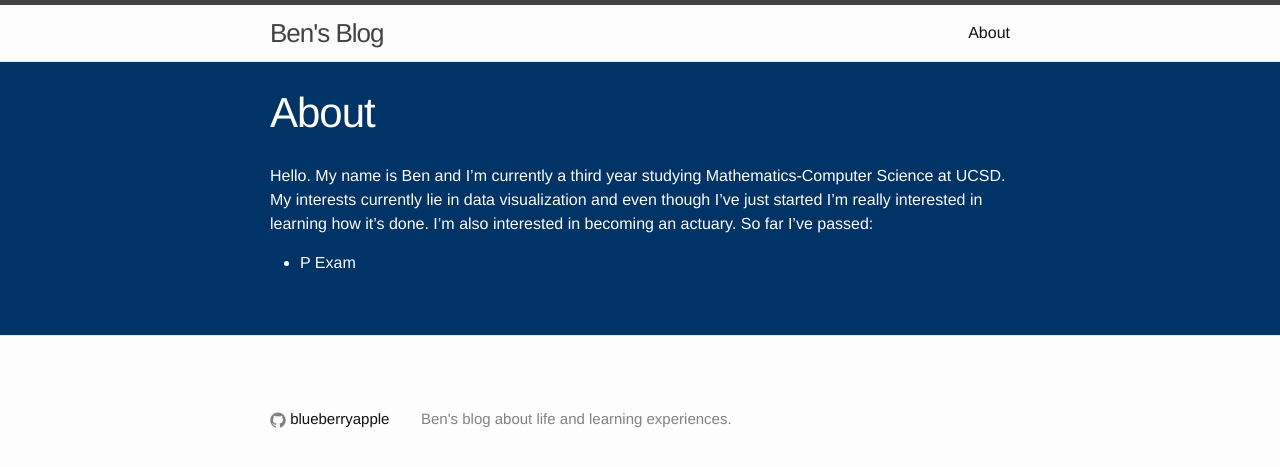
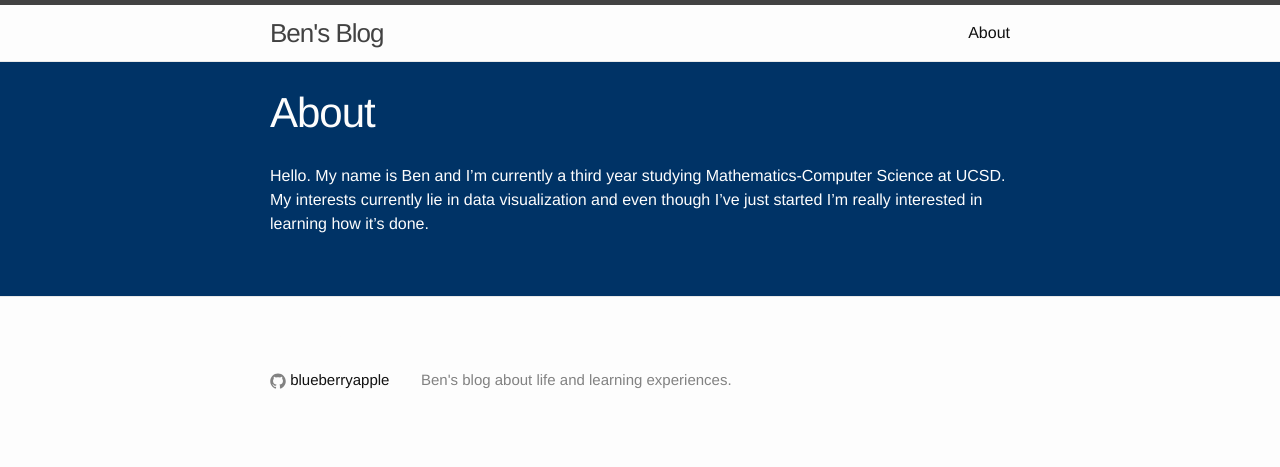
Before and after one commit to blueberryapple/blueberryapple.github.io, a Jekyll site: the page built from about.md, in a window 1280 px wide. Shown: the top 467 px of the page. Built offline with Jekyll 4.4.1, drawn with Linux system fonts in a browser that asks for light colours; Markdown is read by kramdown in place of the engine named in the settings.

Commit message:
removed irrelevant info

```diff
--- a/about.md
+++ b/about.md
@@ -8,6 +8,4 @@
 [Mathematics-Computer Science](http://math.ucsd.edu/programs/undergraduate/
 bs_math_comp_science.php) at UCSD. My interests currently lie in data
 visualization and even though I've just started I'm really interested in
-learning how it's done. I'm also interested in becoming an actuary. So far I've passed:
-
-* P Exam
+learning how it's done.
```
